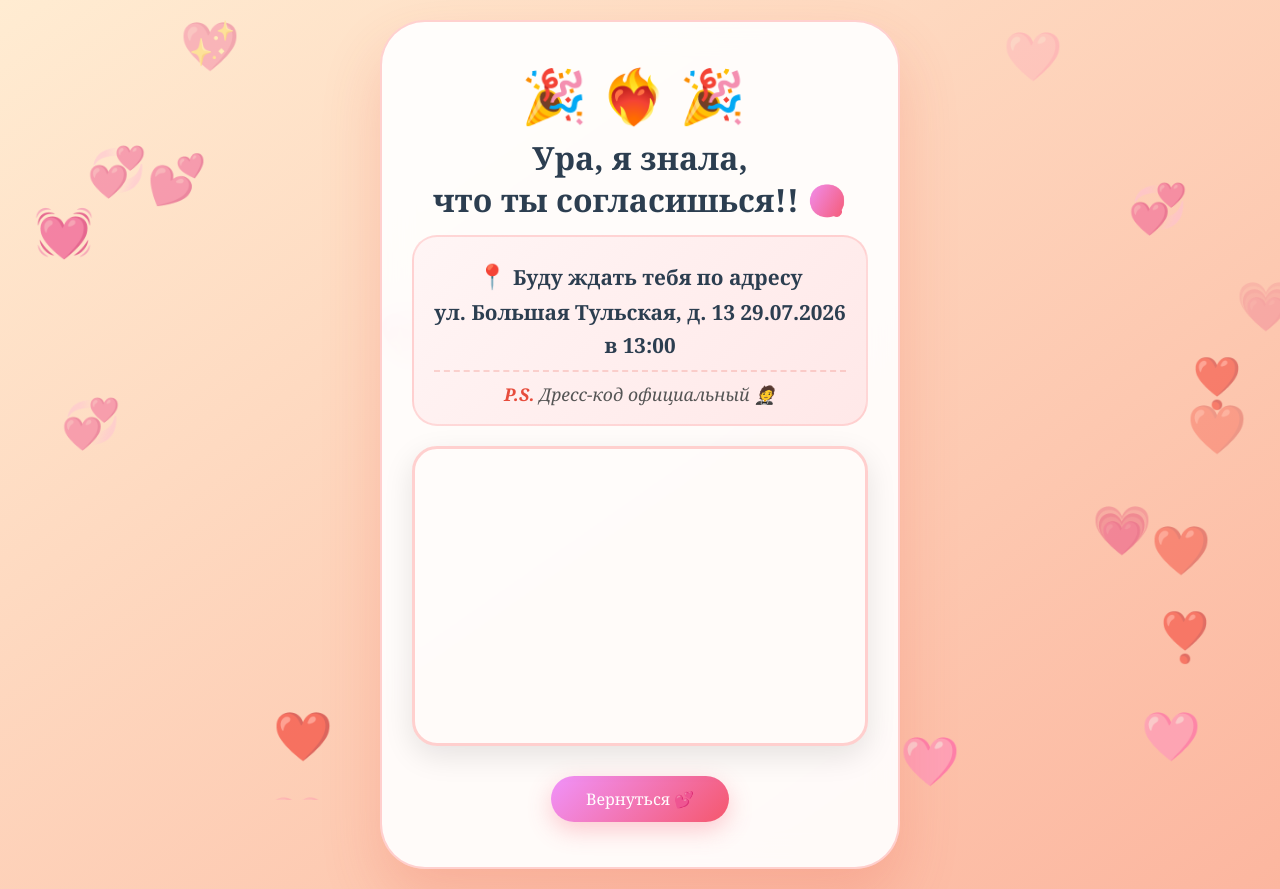
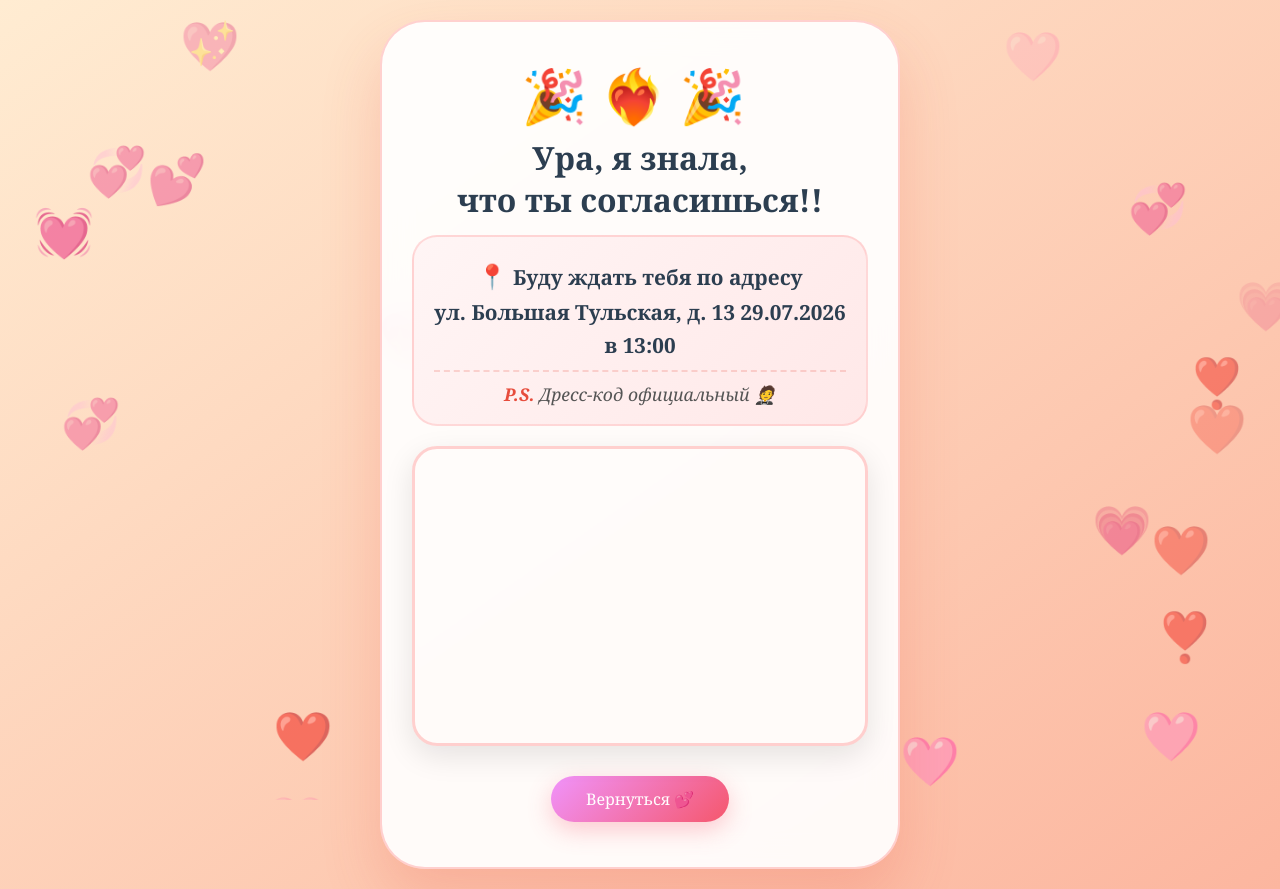
Before and after one commit to Hellstaft/date.github.io, a plain HTML site: page yes.html in a window 1280 px wide. Drawn offline with Linux system fonts and the light colour scheme.

Commit message:
Update yes.html

```diff
--- a/yes.html
+++ b/yes.html
@@ -246,7 +246,7 @@
         <div class="hearts-top">🎉❤️‍🔥🎉</div>
 
         <p class="main-title">
-            Ура, я знала,<br>что ты согласишься!! <span class="highlight">😋</span>
+            Ура, я знала,<br>что ты согласишься!! <span class="highlight"></span>
         </p>
 
         <div class="address-block">
```
